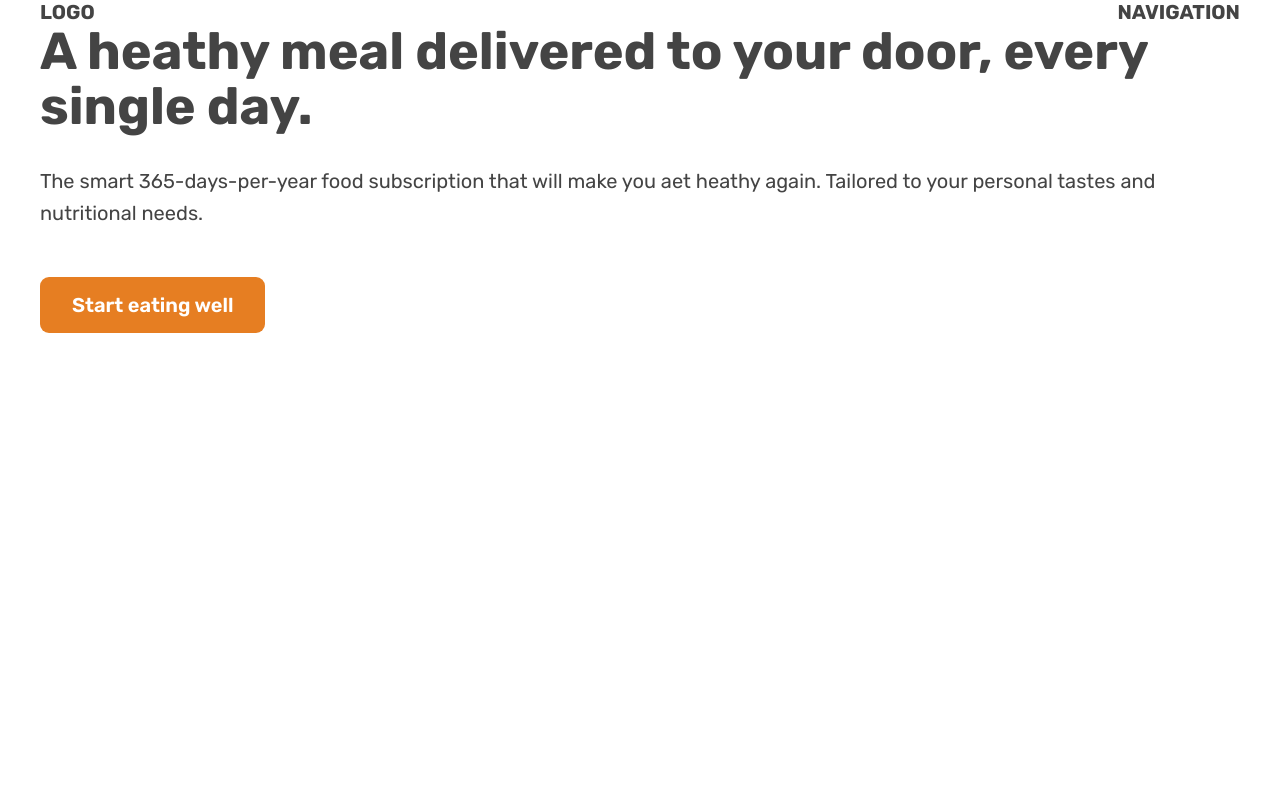
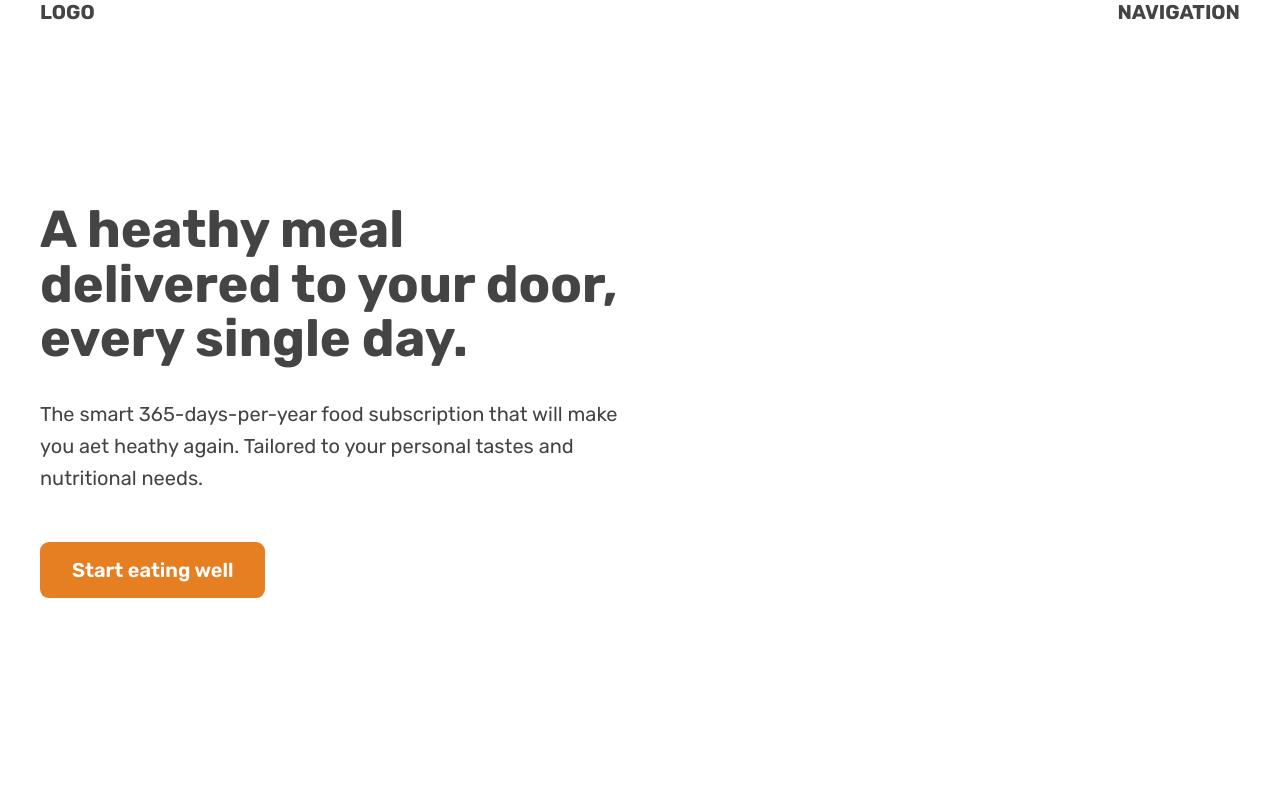
Before and after one commit to Kostadin-Krastev/hero-section-udemy, a plain HTML site: page index.html in a window 1280 px wide. Shown: the top 800 px of the page. Drawn offline with Linux system fonts and the light colour scheme.

Commit message:
add inner div in div container in the header

```diff
--- a/index.html
+++ b/index.html
@@ -19,7 +19,8 @@
             <div>NAVIGATION</div>
         </nav>
 
-        <div class="element-width">
+        <div class="header-container">
+            <div class="header-container-inner">
                 <h1>A heathy meal delivered to your door, every single day.</h1>
 
                 <p>
@@ -29,6 +30,7 @@
                 </p>
 
                 <a href="#" class="button">Start eating well</a>
+            </div>
         </div>
     </header>
 
```
Lines whose indentation alone changed are shown as unchanged.
